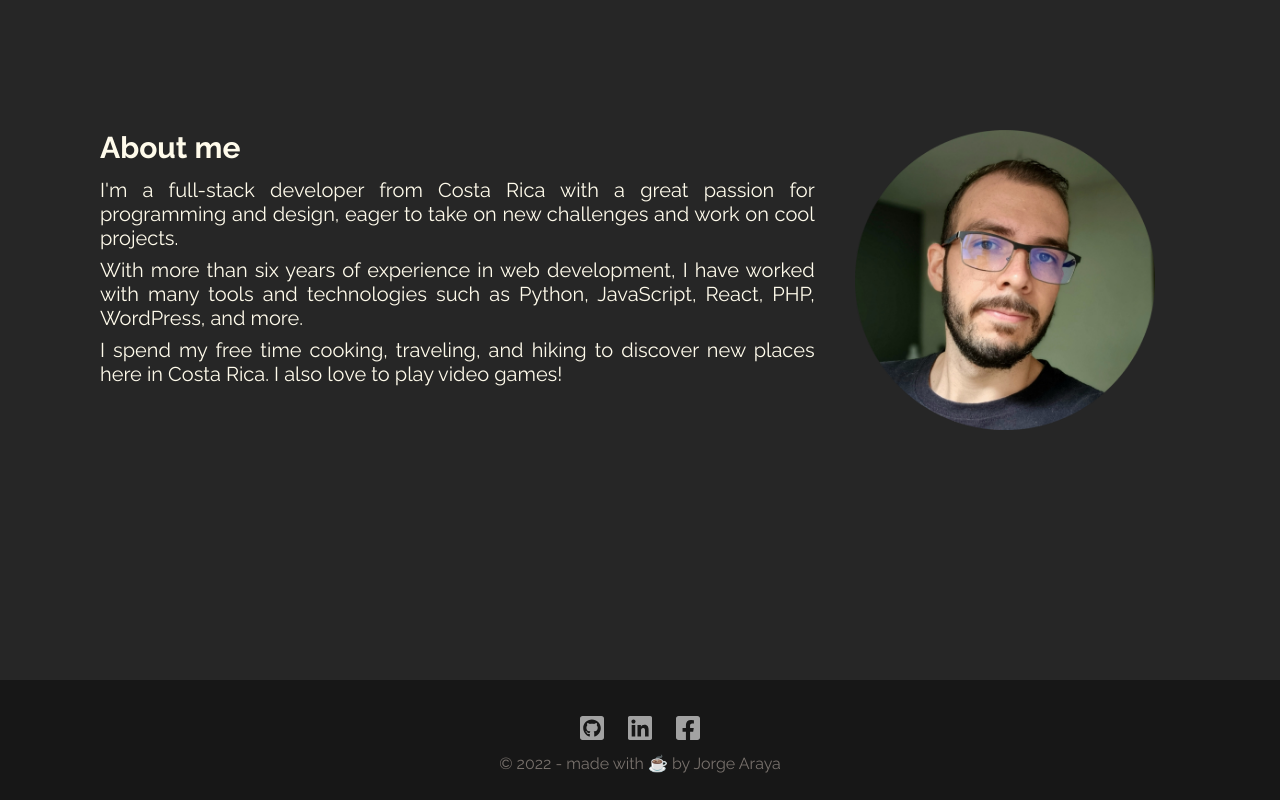
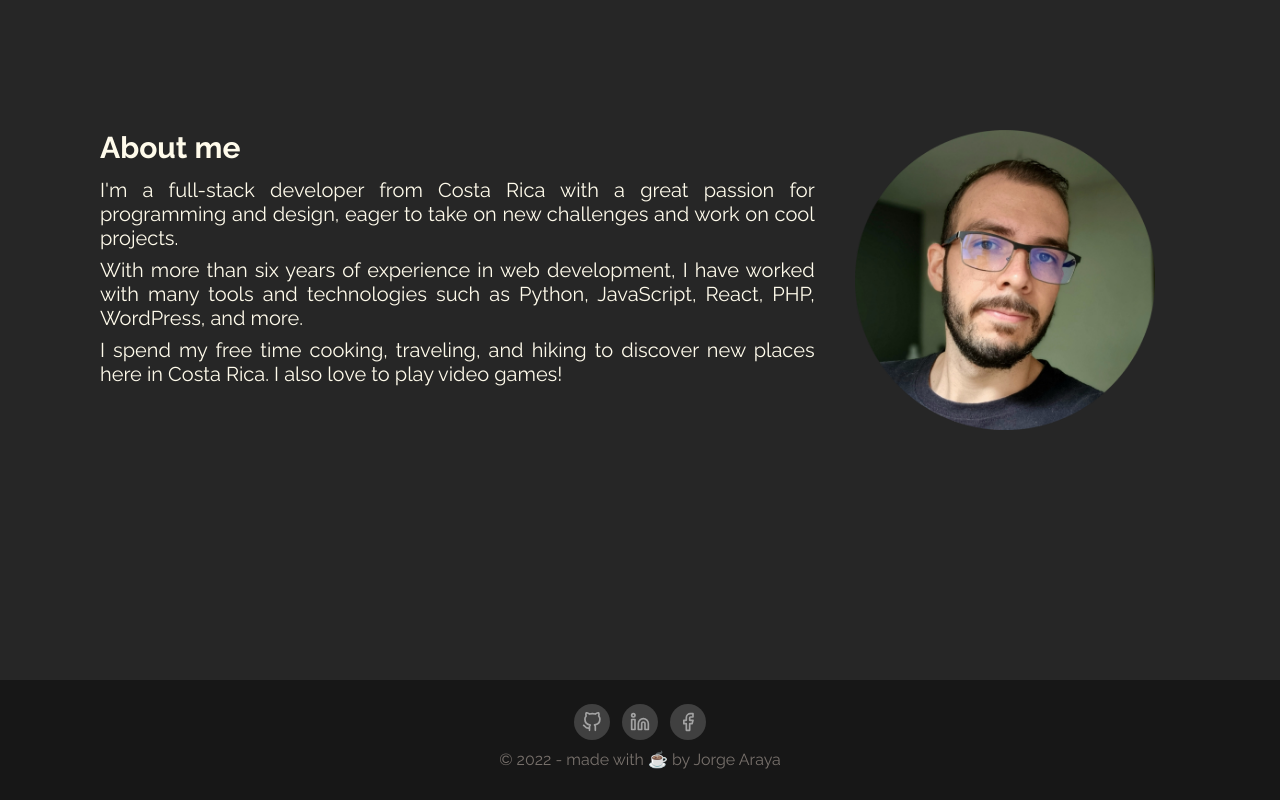
Before and after one commit to jorgearaya474/nxt-site, a Next.js app: page / in a window 1280 px wide. Shown: the part 920-1720 px from the top of the page. Built offline with nearby package versions, Linux system fonts and the light colour scheme.

Commit message:
update footer icons to be svg by feather

```diff
--- a/components/footer.js
+++ b/components/footer.js
@@ -1,27 +1,20 @@
+import { Facebook, GitHub, Linkedin } from "react-feather";
+
 export default function Footer() {
   return (
     <footer className="py-6 bg-neutral-900">
-      <div className="container mx-auto flex justify-center text-white">
-        <a href="https://github.com/jorgearaya474" title="Github">
-          <img
-            className="w-6 m-3 opacity-60 hover:opacity-100"
-            src="/images/github-icon.svg"
-          />
+      <div className="container mx-auto flex justify-center text-white gap-3 mb-2">
+        <a href="https://github.com/jorgearaya474" title="Github" className="p-2 bg-neutral-700 rounded-full">
+          <GitHub size={20} className="text-neutral-400"/>
         </a>
         <a
           href="https://www.linkedin.com/in/jorge-araya-25088a105/"
-          title="LinkedIn"
+          title="LinkedIn" className="p-2 bg-neutral-700 rounded-full"
         >
-          <img
-            className="w-6 m-3 opacity-60 hover:opacity-100"
-            src="/images/linkedin-icon.svg"
-          />
+          <Linkedin size={20} className="text-neutral-400"/>
         </a>
-        <a href="https://www.facebook.com/jorgel.araya.50/" title="Facebook">
-          <img
-            className="w-6 m-3 opacity-60 hover:opacity-100"
-            src="/images/facebook-icon.svg"
-          />
+        <a href="https://www.facebook.com/jorgel.araya.50/" title="Facebook" className="p-2 bg-neutral-700 rounded-full">
+          <Facebook size={20} className="text-neutral-400"/>
         </a>
       </div>
       <div className="container mx-auto flex justify-center text-white">
```
